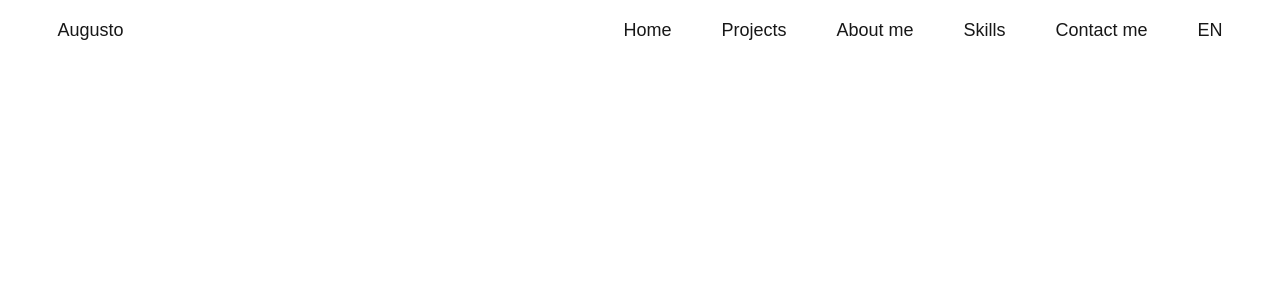
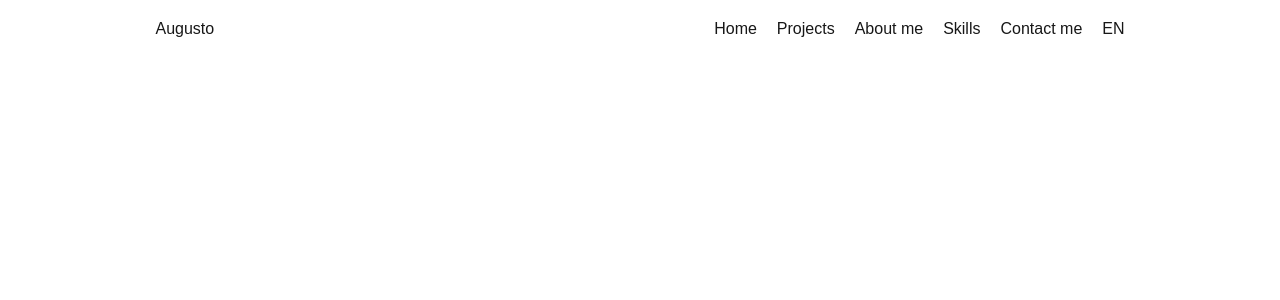
Before and after one commit to augustofaggion/portifolio, a Next.js app: page / in a window 1280 px wide. Shown: the top 300 px of the page. Built offline with nearby package versions, Linux system fonts and the light colour scheme.

Commit message:
icons from lucid add and working

```diff
--- a/package.json
+++ b/package.json
@@ -9,6 +9,8 @@
     "lint": "next lint"
   },
   "dependencies": {
+    "again": "^0.0.1",
+    "lucide-react": "^0.441.0",
     "next": "14.2.8",
     "react": "^18",
     "react-dom": "^18"
--- a/src/app/page.js
+++ b/src/app/page.js
@@ -1,5 +1,7 @@
 import Image from "next/image";
 import styles from "./page.module.scss";
+
+import {Menu, X} from 'lucide-react';
 
 export default function App() {
   return (
@@ -11,6 +13,9 @@ export default function App() {
         </li>
 
         <div className="navItems">
+
+            <Menu className="open" size="24" />
+            <X className="close" size="24" />
           <li>
             <a href="/home">Home</a>
           </li>
--- a/src/app/styles/_navbar.scss
+++ b/src/app/styles/_navbar.scss
@@ -3,7 +3,7 @@
   justify-content: space-around;
   align-items: center;
   padding: 1rem 2rem;
-  font-size: 1.8rem;
+  font-size: 1.6em;
 
 
   .logo {
@@ -12,6 +12,24 @@
   .navItems {
     display: flex;
     justify-content: space-around;
-    gap: 5rem;
+    gap: 2rem;
   }
 }
+
+
+
+// Responsive Navbar
+.open, .close {
+  display: none;
+}
+
+
+@media screen and (max-width: 1068px) {
+  .navbar {
+
+    .open {
+      display: block;
+    }
+  }
+
+}
```
Also changed, not shown: 1 other file (tests, documents, lock files or other folders).
